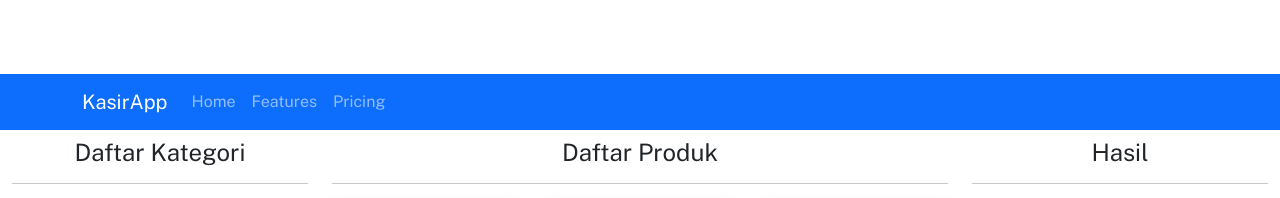
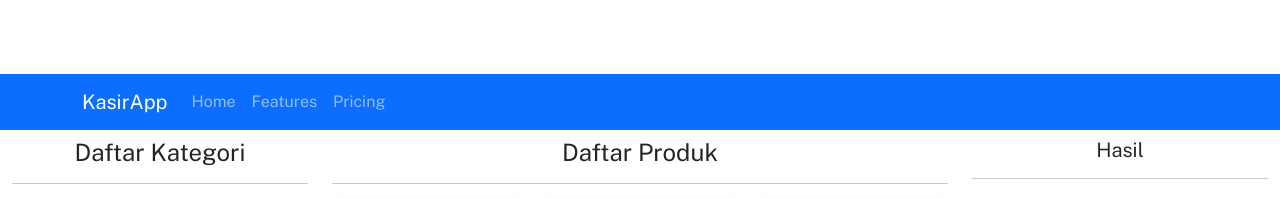
Before and after one commit to nullsec45/react-kasir, a React (Vite) app: page / in a window 1280 px wide. Shown: the top 198 px of the page. Built offline with nearby package versions, Linux system fonts and the light colour scheme; data requests are answered from the project's data file; the HTML template or start-up script is replaced by a standard one.

Commit message:
Mengubah ukuran font title

```diff
--- a/src/components/Hasil.jsx
+++ b/src/components/Hasil.jsx
@@ -4,7 +4,7 @@ import { Col } from "react-bootstrap"
 const Hasil = () => {
     return (
         <Col md={3} mt="2">
-            <h4 className='text-center'><strong>Hasil</strong></h4>
+            <h5 className='text-center'><strong>Hasil</strong></h5>
             <hr />
         </Col>
     )
```
